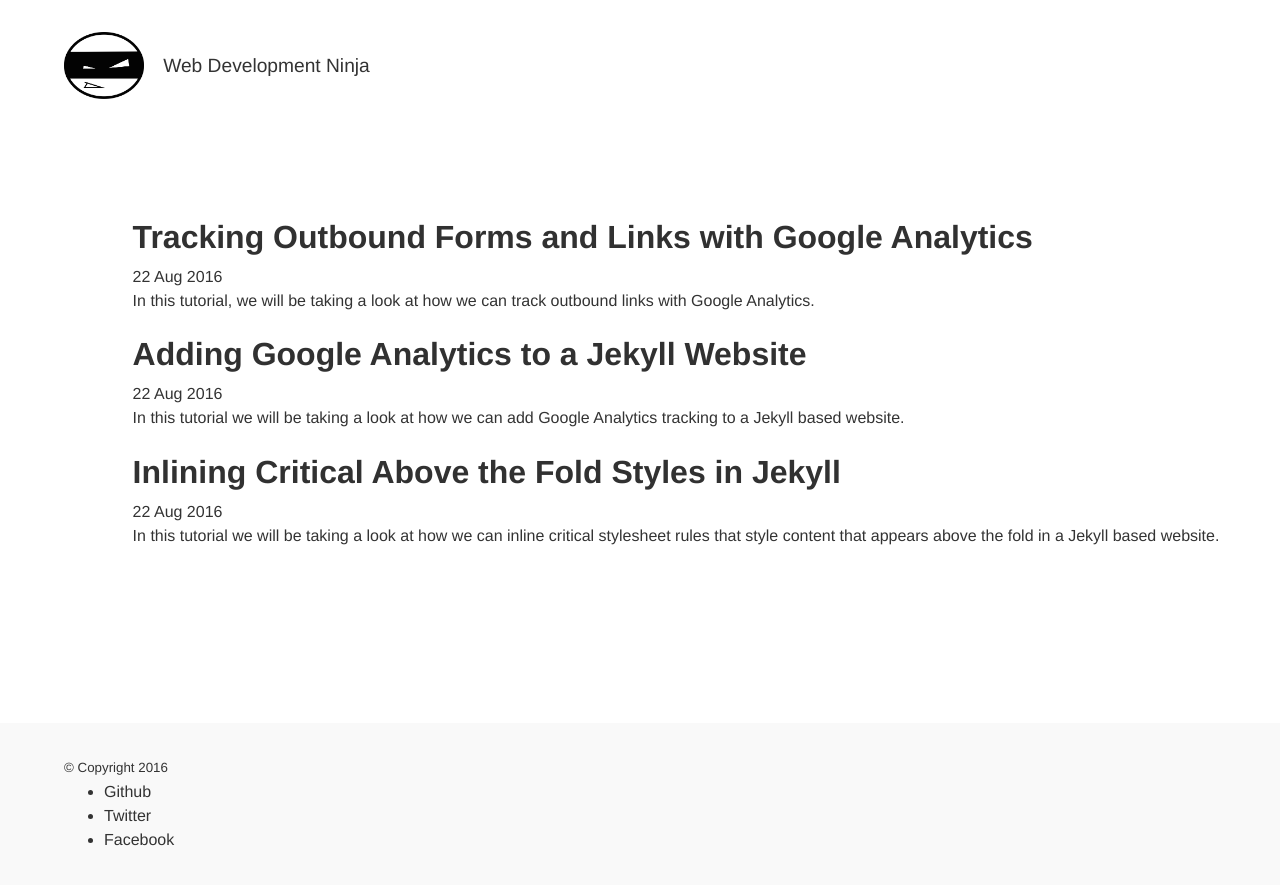
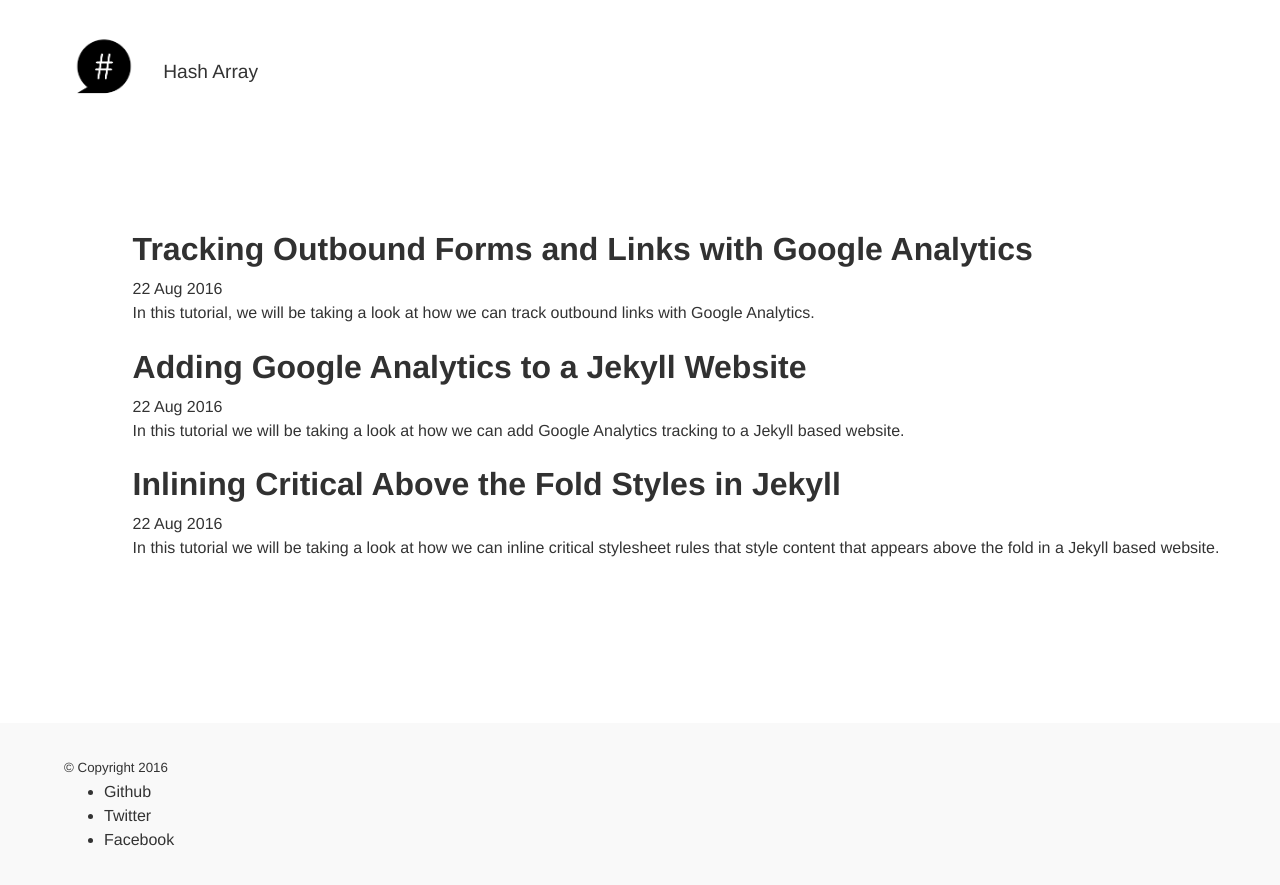
Before and after one commit to hasharray/hasharray, a Jekyll site: the page built from index.html, in a window 1280 px wide. Shown: the top 885 px of the page. Built offline with Jekyll 4.4.1, drawn with Linux system fonts in a browser that asks for light colours; some of the changed lines change nothing that is shown.

Commit message:
Rename site to Hash Array

```diff
--- a/_config.yml
+++ b/_config.yml
@@ -1,5 +1,5 @@
 # Site settings
-title: Web Development Ninja
+title: Hash Array
 logo: /logo.png
 
 permalink: /:categories/:slug
@@ -10,16 +10,16 @@ collections:
 
 # Social settings
 twitter:
-  username: webdevelninja
+  username: hasharray
 
 facebook:
   publisher: 472349466295241
 
 social:
   links:
-    - https://github.com/webdevelopmentninja
-    - https://twitter.com/webdevelopninja
-    - https://facebook.com/Web-Development-Ninja-472349466295241/
+    - https://github.com/hasharray
+    - https://twitter.com/hasharray
+    - https://facebook.com/hasharray
 
 # Google settings
 google_tracking_id: UA-77924009-2
@@ -27,7 +27,6 @@ google_ad_client: ca-pub-3538270718430385
 
 gems:
   - jekyll-feed
-  - jekyll-gist
   - jekyll-paginate
   - jekyll-seo-tag
   - jekyll-sitemap
```
Also changed, not shown: logo.png.
